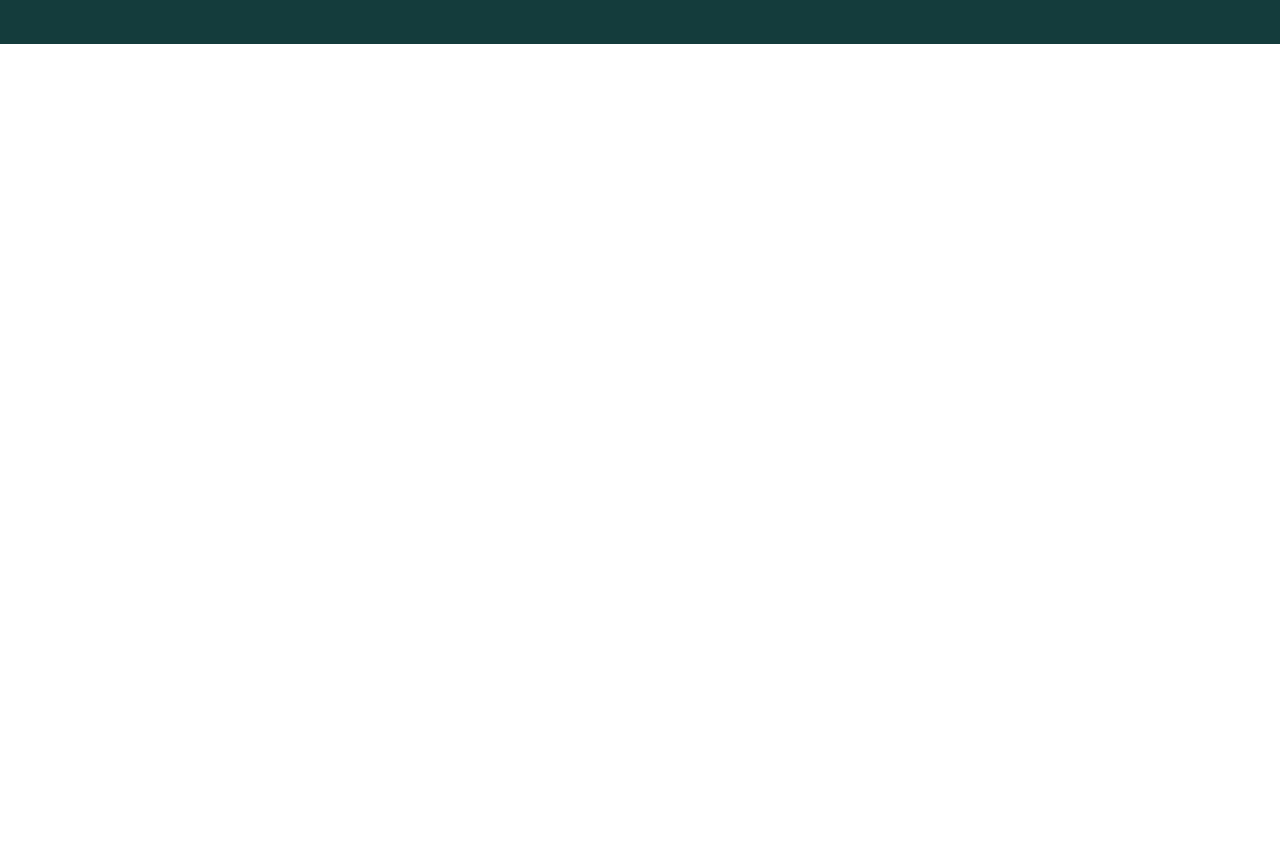
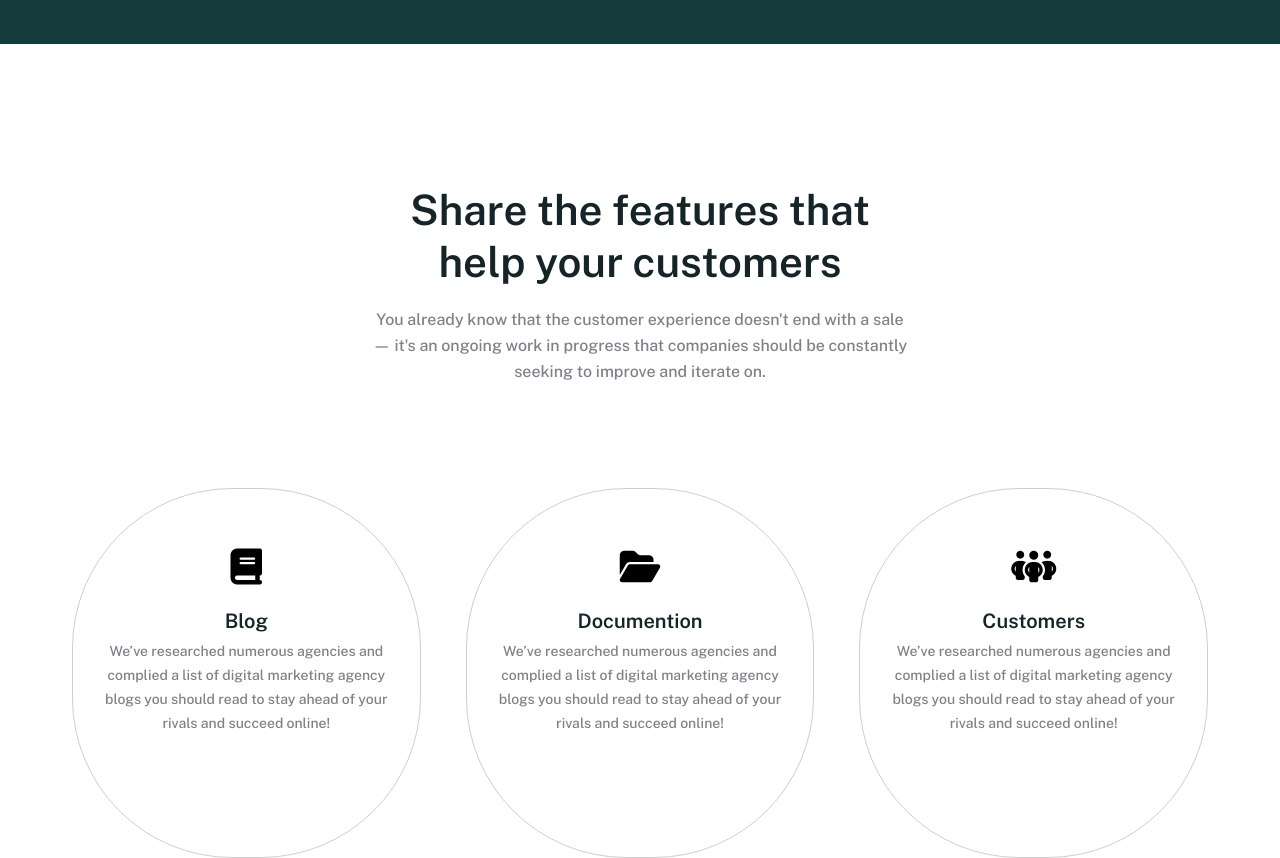
Before and after one commit to Jannacai/F8project-3-2, a plain HTML site: page index.html in a window 1280 px wide. Shown: the part 4250-5108 px from the top of the page. Before the commit the page ends 4294 px from the top, so only its background shows below. Drawn offline with nearby package versions, Linux system fonts and the light colour scheme.

Commit message:
sửa lần 1

```diff
--- a/assets/css/style.css
+++ b/assets/css/style.css
@@ -730,3 +730,66 @@ a {
 	font-size: 100px;
 	color: #fff;
 }
+
+/* ---------Futurs......... */
+.futures {
+	margin-top: 140px;
+}
+.futures__title {
+	text-align: center;
+}
+.futures__title--heading,
+.futures__desc {
+	margin-left: auto;
+	margin-right: auto;
+}
+.futures__title--heading {
+	color: var(--Primary-color-black, #152427);
+	width: 520px;
+	font-size: 4.2rem;
+	font-weight: 600;
+	line-height: 1.23; /* 123.81% */
+}
+.futures__desc {
+	margin-top: 20px;
+	color: var(--text-color-light-gray, #7d8188);
+	width: 547px;
+	font-size: 1.6rem;
+	font-weight: 500;
+	line-height: 1.62; /* 162.5% */
+}
+.futures__list {
+	display: flex;
+	gap: 45px;
+}
+.futures__item {
+	margin-top: 103px;
+	width: 100%;
+	height: 370px;
+	text-align: center;
+	border-radius: 160px;
+	border: 1.5px solid #cecece;
+}
+.futures__item--icon{
+	margin-top: 60px;
+	display: inline-block;
+}
+.futures__item--icon .icon {
+	font-size: 36px;
+}
+.futures__item--title {
+	margin-top: 26px;
+	color: #152427;
+	font-size: 2rem;
+	font-weight: 600;
+}
+.futures__item--desc {
+	margin-top: 9px;
+	color: var(--text-color-light-gray, #7d8188);
+	width: 286px;
+	font-size: 1.4rem;
+	font-weight: 500;
+	margin-left: auto;
+	margin-right: auto;
+	line-height: 1.71;
+}
--- a/index.html
+++ b/index.html
@@ -211,10 +211,10 @@
             <div class="content">
                 <div class="about__content">
                     <article class="about__img">
-                        <div class="box-shawdown1"><img class="about__img--img1" src="/assets/img/img3.jpeg" alt="zoro">
+                        <div class="box-shawdown1"><img class="about__img--img1" loading="lazy" src="/assets/img/img3.jpeg" alt="zoro">
                         </div>
                         <div class="box-shawdown1">
-                            <img class="about__img--img2" src="/assets/img/item1.jpeg" alt="zoro">
+                            <img class="about__img--img2" loading="lazy" src="/assets/img/item1.jpeg" alt="zoro">
                             <div class="about__card">
                                 <h3 class="about__card--title">All Desingners</h3>
                                 <p class="about__card--desc">Total Balance</p>
@@ -279,7 +279,8 @@
                             <p class="process__item--desc">
 
                             </p>
-                            <img class="process__item--img" src="./assets/img/process-img.svg" alt="modulars">
+                            <img loading="lazy" class="process__item--img" src="./assets/img/process-img.svg"
+                                alt="modulars">
 
                         </article>
 
@@ -339,8 +340,85 @@
                 </div>
             </div>
         </section>
+
+        <!-- ------Featurs----- -->
+        <section class="futures">
+            <div class="content">
+                <div class="futures__content">
+                    <section class="futures__title">
+                        <h2 class="futures__title--heading">Share the features that help your customers</h2>
+                        <p class="futures__desc">You already know that the customer experience doesn't end with a sale —
+                            it's an ongoing work in progress that companies should be constantly seeking to improve and
+                            iterate on.</p>
+                    </section>
+
+                    <div class="futures__list">
+                        <article id="futures_item" class="futures__item">
+                            <span class="futures__item--icon">
+                                <i class=" icon fa-solid fa-book"></i>
+                            </span>
+                            <h3 class="futures__item--title">Blog</h3>
+                            <p class="futures__item--desc">We’ve researched numerous agencies and complied a list of
+                                digital marketing agency blogs you should read to stay ahead of your rivals and succeed
+                                online!</p>
+                        </article>
+
+                        <article id="futures_item" class="futures__item">
+                            <span class="futures__item--icon">
+                                <i class=" icon fa-solid fa-folder-open"></i>
+                            </span>
+                            <h3 class="futures__item--title">Documention</h3>
+                            <p class="futures__item--desc">We’ve researched numerous agencies and complied a list of
+                                digital marketing agency blogs you should read to stay ahead of your rivals and succeed
+                                online!</p>
+                        </article>
+
+                        <article id="futures_item" class="futures__item">
+                            <span class="futures__item--icon">
+                                <i class="icon fa-solid fa-people-group"></i>
+                            </span>
+                            <h3 class="futures__item--title">Customers</h3>
+                            <p class="futures__item--desc">We’ve researched numerous agencies and complied a list of
+                                digital marketing agency blogs you should read to stay ahead of your rivals and succeed
+                                online!</p>
+                        </article>
+                    </div>
+                </div>
+            </div>
+        </section>
     </main>
+
+
+
+
+
     <script>
+        const item = document.querySelectorAll(".futures__item");
+        console.log(item);
+        const isMouse=false;
+        item.forEach((item1) => {
+
+                item1.addEventListener("mouseover", () => {
+                    item1.style.marginTop = "0px";
+                    item1.style.boxShadow="0px 36px 100px 0px rgba(111, 120, 111, 0.20)";
+                });
+                item1.addEventListener("mouseout", () => {
+                    // item1.style.marginTop = "0px";
+                    item1.removeAttribute("style", "boxShadow");
+                });
+
+
+        });
+
+        // item.addEventListener("mouseout", () => {
+
+        //     item.style.marginTop = "0px";
+        //     item.removeAttribute("style", "boxShadow");
+
+
+        // })
+
+
         const video = document.getElementById("project__video");
         const btnVideo = document.getElementById("btn__video");
 
```
